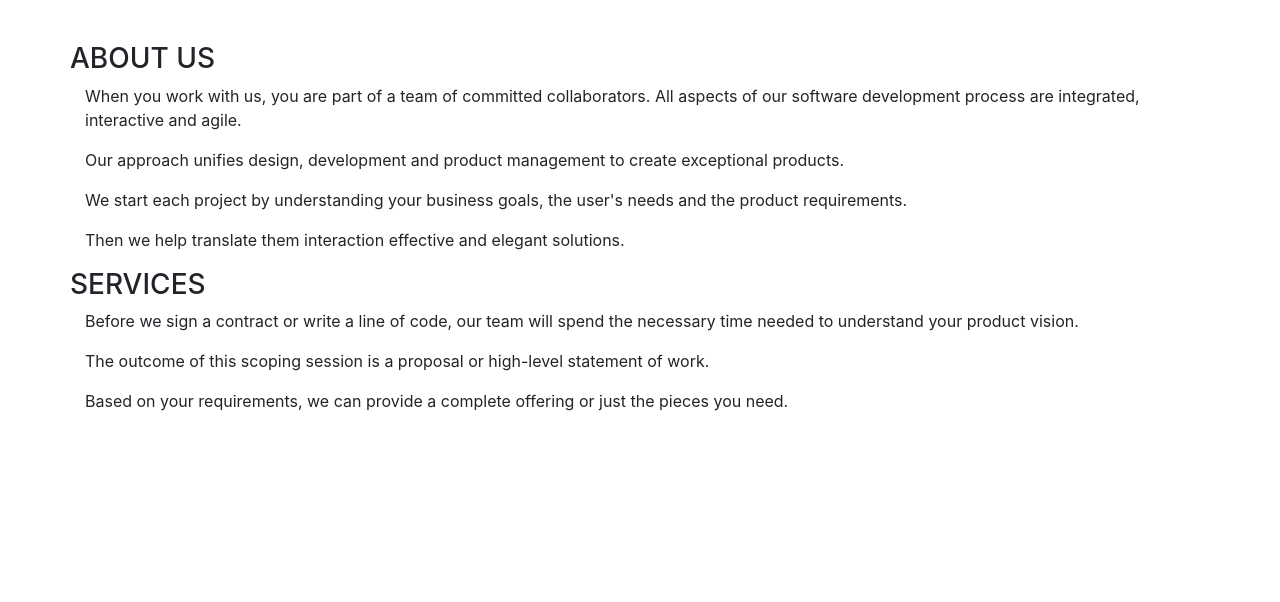
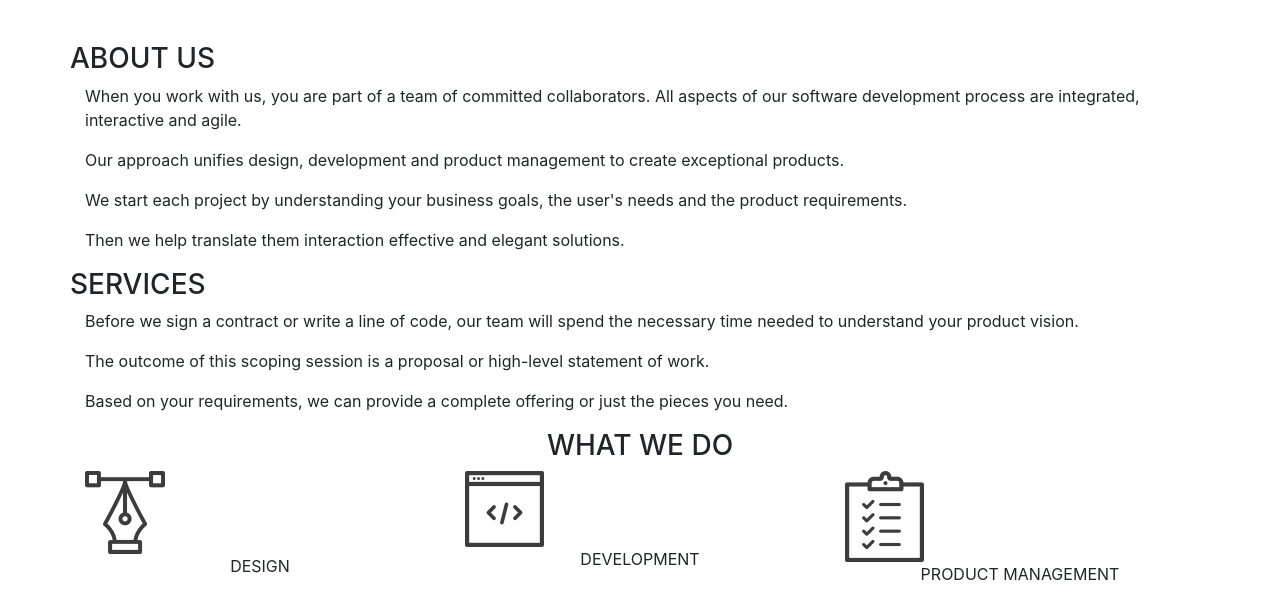
Before and after one commit to gill-ngugi/node-javascript-jquery, a plain HTML site: page index.html in a window 1280 px wide. Shown: the part 235-837 px from the top of the page. Before the commit the page ends 800 px from the top, so only its background shows below. Drawn offline with nearby package versions, Linux system fonts and the light colour scheme.

Commit message:
Adding the What we do section

```diff
--- a/index.html
+++ b/index.html
@@ -58,6 +58,26 @@
             </div>
         </div>
 
+         <!-- What We Do Section -->
+         <h3 class="text-center">WHAT WE DO</h3>
+         <div class="row icons-section">
+             <div class="col-md-4">
+                 <img src="./assets/services_icons/design_icon.png" class="imageA" data-descHeading="DESCRIPTION"
+                     data-description="DESIGN: Our design practice offers a full range of services including brand strategy, interaction and visual design and user experience testing. Throughout your project, our designers create and implement visual design and workflows, solicit user feedback and work with you to make sure what gets built is what is needed." />
+                 <p class="text-center">DESIGN</p>
+             </div>
+             <div class="col-md-4">
+                 <img src="./assets/services_icons/dev_icon.png" class="imageA"
+                     data-description="DEVELOPMENT: All engineers are fluent in the latest enterprise, mobile and web development technologies. They collaborate with your team to write, and improve code on a daily basis, using proven practices such as test-driven development and pair programming." />
+                 <p class="text-center">DEVELOPMENT</p>
+             </div>
+             <div class="col-md-4">
+                 <img src="./assets/services_icons/product_icon.png" class="imageA"
+                     data-description="PRODUCT MANAGEMENT: Planning and development is iterative. Because we are constantly coding and testing, the products we build are always ready to go live. This iterative process allows for changes as business requirements evolve." />
+                 <p class="text-center">PRODUCT MANAGEMENT</p>
+             </div>
+         </div>
+
     </div>
 
 </body>
```
